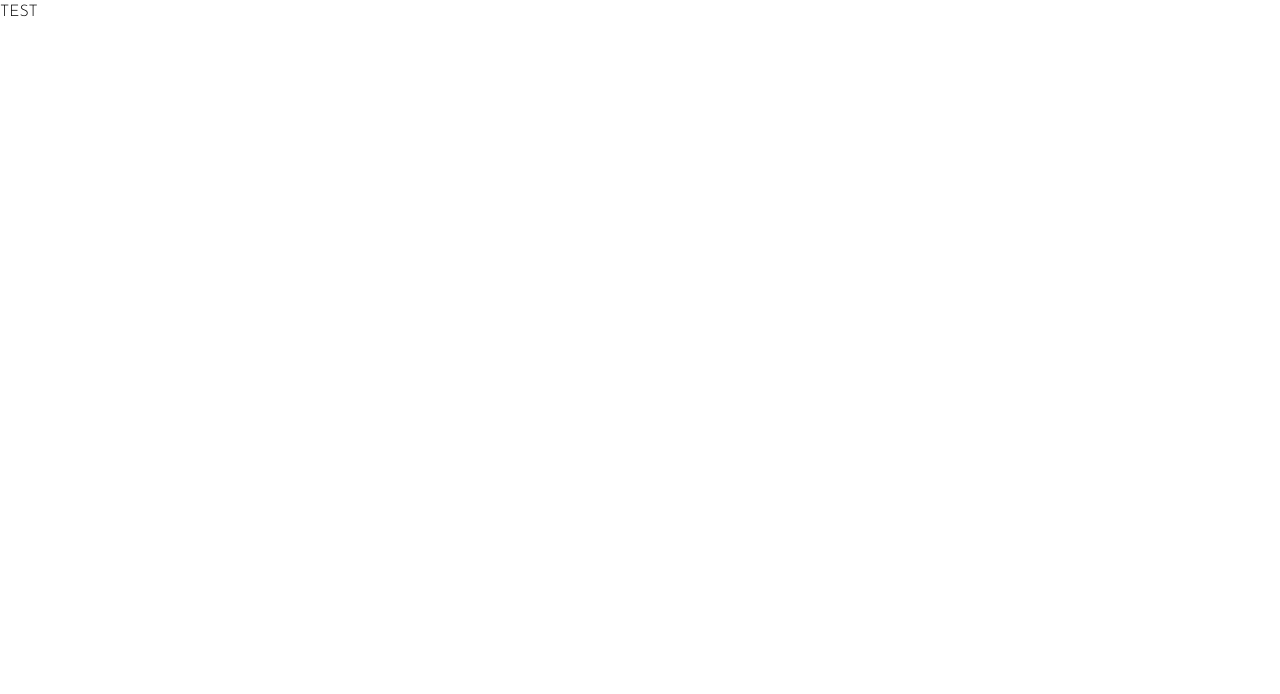
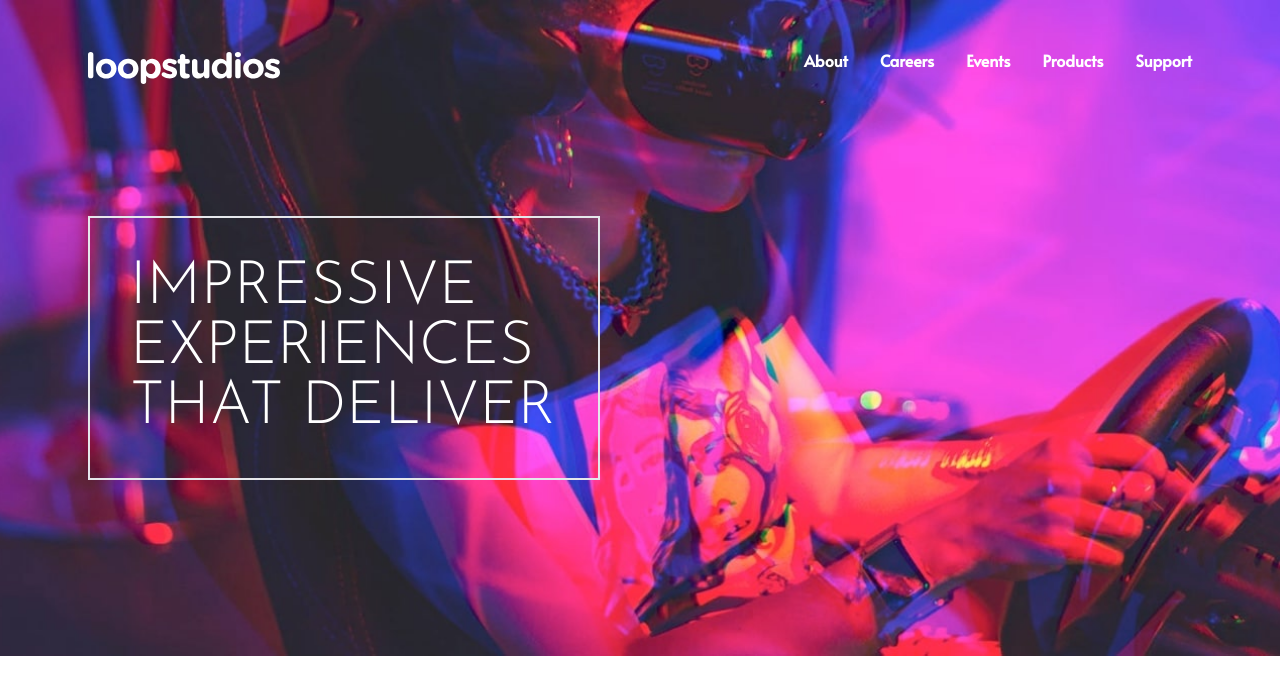
Before and after one commit to rohald89/loopstudios, a website built with Vite: page index.html in a window 1280 px wide. Built offline with nearby package versions, Linux system fonts and the light colour scheme.

Commit message:
created the header section

```diff
--- a/index.html
+++ b/index.html
@@ -10,7 +10,39 @@
     <title>LoopStudios</title>
   </head>
   <body>
-<h1>TEST</h1>
+      <section id="hero">
+          <div class="container max-w-6xl mx-auto px-6 py-12 xl:px-0">
+              <nav class="flex items-center justify-between font-bold text-white">
+                  <img src="./src/assets/logo.svg" alt="logo">
+                  <div class="hidden h-10 font-alata md:flex md:space-x-8">
+                      <div class="group">
+                          <a href="#">About</a>
+                          <div class="mx-2 group-hover:border-b group-hover:border-blue-50"></div>
+                      </div>
+                      <div class="group">
+                          <a href="#">Careers</a>
+                          <div class="mx-2 group-hover:border-b group-hover:border-blue-50"></div>
+                      </div>
+                      <div class="group">
+                          <a href="#">Events</a>
+                          <div class="mx-2 group-hover:border-b group-hover:border-blue-50"></div>
+                      </div>
+                      <div class="group">
+                          <a href="#">Products</a>
+                          <div class="mx-2 group-hover:border-b group-hover:border-blue-50"></div>
+                      </div>
+                      <div class="group">
+                          <a href="#">Support</a>
+                          <div class="mx-2 group-hover:border-b group-hover:border-blue-50"></div>
+                      </div>
+                  </div>
+              </nav>
+
+              <div class="max-w-lg mt-32 mb-32 p-4 font-sans text-4xl text-white uppercase border-2 md:p-10 md:m-32 md:mx-0 md:text-6xl">
+                  Impressive Experiences That Deliver
+              </div>
+          </div>
+      </section>
     <script type="module" src="./src/main.js"></script>
   </body>
 </html>
--- a/src/index.css
+++ b/src/index.css
@@ -2,6 +2,15 @@
 @tailwind components;
 @tailwind utilities;
 
-a {
-  @apply text-blue-500 hover:text-blue-400 hover:underline transition-all;
+#hero {
+  background-image: url("assets/mobile/image-hero.jpg");
+  background-repeat: no-repeat;
+  background-size: cover;
 }
+
+@media (min-width: 576px) {
+  #hero {
+    background-image: url("assets/desktop/image-hero.jpg");
+    background-position: center;
+  }
+}
```
